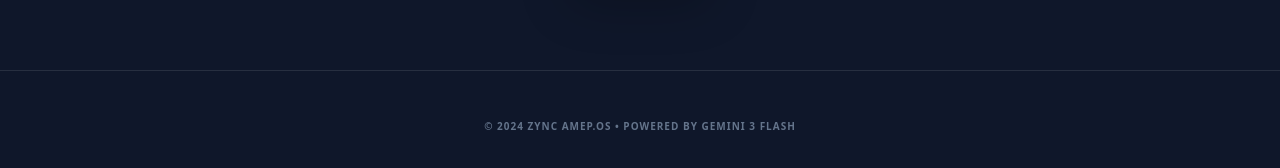
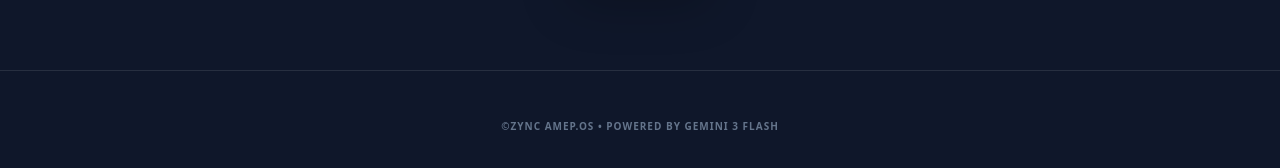
Before and after one commit to Lonewolf152006/SPRING_FEST, a React (Vite) app: page / in a window 1280 px wide. Shown: the part 2478-2646 px from the top of the page. Built offline with nearby package versions, Linux system fonts and the light colour scheme; no server answers; the database is empty.

Commit message:
Update landing page

```diff
--- a/components/LandingPage.tsx
+++ b/components/LandingPage.tsx
@@ -285,7 +285,7 @@ const LandingPage: React.FC<LandingPageProps> = ({ onEnter }) => {
           <h2 className="text-4xl md:text-6xl font-black mb-10">Initialize Your Potential.</h2>
           <button onClick={onEnter} className="px-10 py-5 bg-white text-slate-900 rounded-full font-black text-lg hover:scale-105 transition-transform shadow-2xl">Start Now</button>
           <div className="mt-20 pt-12 border-t border-white/10 text-[10px] font-black uppercase tracking-widest text-slate-500">
-              © 2024 ZYNC AMEP.OS • Powered by Gemini 3 Flash
+              ©ZYNC AMEP.OS • Powered by Gemini 3 Flash
           </div>
       </footer>
     </div>
```
